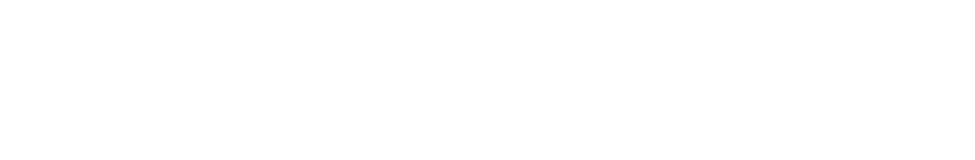
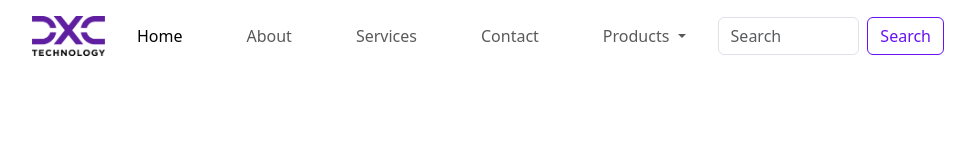
Before and after one commit to marcinMierzwa/Landing-Page, a website: page src/index.html in a window 1280 px wide. Shown: the whole page, without its empty margins (152-1127 px from the left). Drawn offline with Linux system fonts and the light colour scheme.

Commit message:
add and style navbar

```diff
--- a/src/index.html
+++ b/src/index.html
@@ -9,5 +9,73 @@
     <script src="bootstrap.bundle.min.js"></script>
   </head>
   <body>
+    <div class="container-fluid w-75 mt-2">
+      <nav class="navbar navbar-expand-lg">
+        <div class="container-fluid">
+            <img
+              src="./images/logo/logo1.png"
+              alt="logo"
+               class="img-fluid cursor navbar-logo "/>
+          <button
+            class="navbar-toggler"
+            type="button"
+            data-bs-toggle="collapse"
+            data-bs-target="#navbarSupportedContent"
+            aria-controls="navbarSupportedContent"
+            aria-expanded="false"
+            aria-label="Toggle navigation">
+            <span class="navbar-toggler-icon"></span>
+          </button>
+          <div class="collapse navbar-collapse" id="navbarSupportedContent">
+            <ul class="navbar-nav me-auto mb-2 mb-lg-0 ">
+              <li class="nav-item px-4">
+                <a class="nav-link active " aria-current="page" href="#">Home</a>
+              </li>
+              <li class="nav-item px-4">
+                <a class="nav-link " href="#">About</a>
+              </li>
+            </li>
+            <li class="nav-item px-4">
+              <a class="nav-link " href="#">Services</a>
+            </li>
+          </li>
+          <li class="nav-item px-4">
+            <a class="nav-link " href="#">Contact</a>
+          </li>
+              <li class="nav-item dropdown px-4">
+                <a
+                  class="nav-link dropdown-toggle"
+                  href="#"
+                  role="button"
+                  data-bs-toggle="dropdown"
+                  aria-expanded="false">
+                  Products
+                </a>
+                <ul class="dropdown-menu">
+                  <li><a class="dropdown-item" href="#">Categories</a></li>
+                  <li><a class="dropdown-item" href="#">Branches</a></li>
+                  <li><hr class="dropdown-divider" /></li>
+                  <li
+                    ><a class="dropdown-item" href="#"
+                      >Store</a
+                    ></li
+                  >
+                </ul>
+              </li>
+            </ul>
+            <form class="d-flex" role="search">
+              <input
+                class="form-control me-2"
+                type="search"
+                placeholder="Search"
+                aria-label="Search" />
+              <button class="btn btn-outline-success" type="submit"
+                >Search</button
+              >
+            </form>
+          </div>
+        </div>
+      </nav>
+    </div>
   </body>
 </html>
--- a/src/main.scss
+++ b/src/main.scss
@@ -2,6 +2,7 @@
 // Option A: Include all of Bootstrap
 
 // Include any default variable overrides here (though functions won't be available)
+$success: #6812f3;
 
 @import "../node_modules/bootstrap/scss/bootstrap";
 
@@ -12,3 +13,15 @@
     padding: 0;
     box-sizing: border-box;
 }
+
+.navbar-logo{
+    width: 8%;
+    cursor: pointer;
+}
+.form-control:focus {
+    color: var(--bs-body-color);
+    background-color: var(--bs-body-bg);
+    border-color: #ddd;
+    outline: 0;
+    box-shadow: 0 0 0 0.25rem rgba(104, 18, 243, 0.25);
+}
```
Also changed, not shown: src/images/faces section1/face1.webp (added), src/images/faces section1/face2.jpg (added), src/images/faces section1/face3.jpg (added), src/images/faces section1/face4.jfif (added), src/images/header.txt (added), src/images/logo/logo1.png (added), src/images/logo/logo2.jpg (added), src/images/logo/logo3.png (added), src/images/logo/logo4.png (added), src/images/logo/man in work.png (added), src/images/logo/man in work2.png (added), src/images/logo/man in work3.png (added), src/images/navbar.txt (added), src/images/our vision.txt (added), 1 more files.
